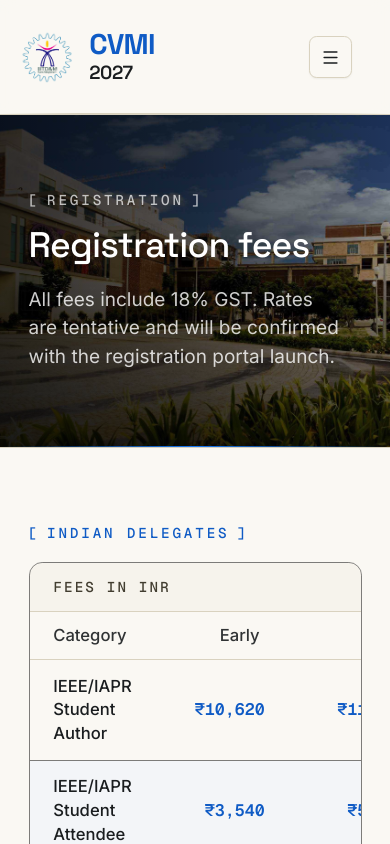
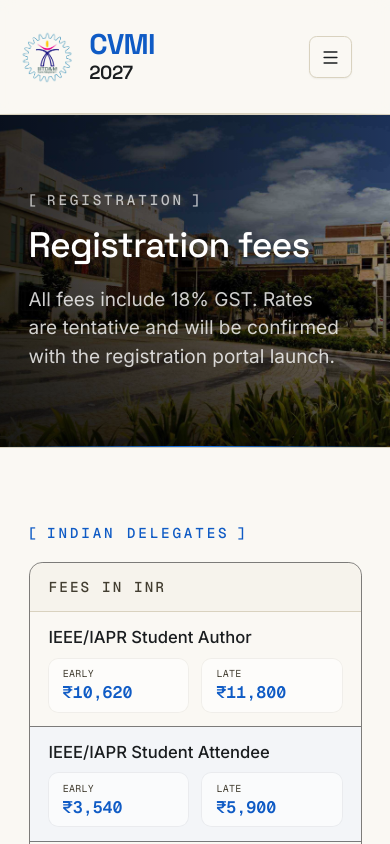
Before and after one commit to NSVEGUR/cvmi-2027, a Next.js app: page /registration in a window 390 px wide. Shown: the top 844 px of the page. Built offline with nearby package versions, Linux system fonts and the light colour scheme.

Commit message:
feat: update changes

```diff
--- a/app/layout.tsx
+++ b/app/layout.tsx
@@ -43,7 +43,7 @@ export default function RootLayout({
       lang="en"
       className={`${inter.variable} ${spaceGrotesk.variable} ${geistMono.variable} h-full antialiased`}
     >
-      <body className="min-h-full flex flex-col">
+      <body className="min-h-full flex flex-col overflow-x-hidden">
         <TooltipProvider>
           <SiteHeader />
           <main className="flex-1">{children}</main>
--- a/app/page.tsx
+++ b/app/page.tsx
@@ -52,7 +52,7 @@ export default function Home() {
 
       <section className="mx-auto max-w-5xl px-6  py-10">
         <Reveal>
-          <div className="relative grid gap-10 overflow-hidden rounded-2xl border border-border bg-gradient-to-br from-accent/70 via-accent/20 to-transparent p-8 shadow-md shadow-brand-accent/5 ring-1 ring-brand-accent/10 sm:grid-cols-2 sm:p-12">
+          <div className="relative grid grid-cols-1 gap-10 overflow-hidden rounded-2xl border border-border bg-gradient-to-br from-accent/70 via-accent/20 to-transparent p-8 shadow-md shadow-brand-accent/5 ring-1 ring-brand-accent/10 sm:grid-cols-2 sm:p-12">
             <div
               aria-hidden
               className="pointer-events-none absolute -right-16 -top-20 size-64 rounded-full bg-brand-accent/20 blur-3xl"
@@ -61,7 +61,7 @@ export default function Home() {
               aria-hidden
               className="pointer-events-none absolute -bottom-24 -left-10 size-56 rounded-full bg-brand-accent/10 blur-3xl"
             />
-            <div className="relative flex flex-col items-center text-center sm:border-r sm:border-border/70 sm:pr-10">
+            <div className="relative min-w-0 flex flex-col items-center text-center sm:border-r sm:border-border/70 sm:pr-10">
               <h2 className="font-heading text-xl font-medium tracking-tight sm:text-2xl">
                 About CVMI 2027
               </h2>
@@ -77,7 +77,7 @@ export default function Home() {
                 Kancheepuram from June 17-19, 2027.
               </p>
             </div>
-            <div className="relative flex flex-col items-center text-center sm:pl-10">
+            <div className="relative min-w-0 flex flex-col items-center text-center sm:pl-10">
               <h2 className="font-heading text-xl font-medium tracking-tight sm:text-2xl">
                 Venue
               </h2>
--- a/components/committee-section.tsx
+++ b/components/committee-section.tsx
@@ -14,7 +14,7 @@ function MemberCard({ member }: { member: CommitteeMember }) {
             alt={member.name}
             fill
             sizes="(min-width: 1024px) 200px, (min-width: 640px) 33vw, 50vw"
-            className="object-cover object-top transition-transform duration-300 group-hover/member:scale-105"
+            className="object-contain transition-transform duration-300 group-hover/member:scale-105"
           />
         ) : (
           <div className="flex h-full w-full items-center justify-center bg-primary/10 font-heading text-2xl text-primary">
--- a/components/countdown.tsx
+++ b/components/countdown.tsx
@@ -32,11 +32,11 @@ export function Countdown({ className }: { className?: string }) {
 
   return (
     <div className={className}>
-      <div className="flex items-center gap-2 sm:gap-3">
+      <div className="flex items-center justify-center gap-2 sm:gap-3">
         {units.map((unit) => (
           <div
             key={unit.key}
-            className="flex w-14 flex-col items-center rounded-lg border border-border bg-card/80 py-2 shadow-xs sm:w-16"
+            className="flex w-12 flex-col items-center rounded-lg border border-border bg-card/80 py-2 shadow-xs sm:w-16"
           >
             <span className="font-mono text-xl font-medium tabular-nums text-brand-accent-ink sm:text-2xl">
               {remaining ? remaining[unit.key].toString().padStart(2, "0") : "--"}
--- a/components/fee-table.tsx
+++ b/components/fee-table.tsx
@@ -4,14 +4,17 @@ import type { FeeRow } from "@/lib/data/fees";
 export function FeeTable({ title, rows }: { title: string; rows: FeeRow[] }) {
   return (
     <div className="overflow-hidden rounded-xl border border-black/50">
-      <div className="border-b border-border bg-secondary/40 px-5 py-3">
+      <div className="border-b border-border bg-secondary/40 px-4 py-3 sm:px-5">
         <h3 className="font-mono text-xs font-medium uppercase tracking-[0.15em] text-muted-foreground">
           {title}
         </h3>
       </div>
+
+      {/* sm+ : classic table row */}
+      <div className="hidden sm:block">
         <div className="flex items-center justify-between gap-4 border-b border-border px-5 py-2.5 text-sm font-medium text-foreground/90">
           <span>Category</span>
-        <span className="flex shrink-0 gap-6 sm:gap-10">
+          <span className="flex shrink-0 gap-10">
             <span className="w-24 text-right">Early</span>
             <span className="w-24 text-right">Late</span>
           </span>
@@ -26,7 +29,7 @@ export function FeeTable({ title, rows }: { title: string; rows: FeeRow[] }) {
               )}
             >
               <span className="text-sm font-medium">{row.category}</span>
-            <span className="flex shrink-0 gap-6 sm:gap-10">
+              <span className="flex shrink-0 gap-10">
                 <span className="w-24 text-right font-mono text-sm font-semibold text-brand-accent-ink">
                   {row.early}
                 </span>
@@ -38,5 +41,36 @@ export function FeeTable({ title, rows }: { title: string; rows: FeeRow[] }) {
           ))}
         </div>
       </div>
+
+      {/* mobile: stacked card per row, no horizontal scroll */}
+      <div className="divide-y divide-black/50 sm:hidden">
+        {rows.map((row, index) => (
+          <div
+            key={row.category}
+            className={cn("px-4 py-3", index % 2 === 1 && "bg-accent/40")}
+          >
+            <p className="text-sm font-medium leading-snug">{row.category}</p>
+            <div className="mt-2 flex gap-3">
+              <div className="flex-1 rounded-lg bg-card/60 px-3 py-1.5 ring-1 ring-black/[0.04]">
+                <p className="font-mono text-[10px] uppercase tracking-wide text-muted-foreground">
+                  Early
+                </p>
+                <p className="font-mono text-sm font-semibold text-brand-accent-ink">
+                  {row.early}
+                </p>
+              </div>
+              <div className="flex-1 rounded-lg bg-card/60 px-3 py-1.5 ring-1 ring-black/[0.04]">
+                <p className="font-mono text-[10px] uppercase tracking-wide text-muted-foreground">
+                  Late
+                </p>
+                <p className="font-mono text-sm font-semibold text-brand-accent-ink">
+                  {row.late}
+                </p>
+              </div>
+            </div>
+          </div>
+        ))}
+      </div>
+    </div>
   );
 }
--- a/components/site-header.tsx
+++ b/components/site-header.tsx
@@ -328,19 +328,6 @@ export function SiteHeader() {
                         </AccordionTrigger>
                         <AccordionContent className="pb-1 pl-3">
                           <div className="flex flex-col gap-0.5">
-                            {item.href ? (
-                              <Link
-                                href={item.href}
-                                className={cn(
-                                  "rounded-md px-3 py-2 text-sm hover:bg-brand-accent/20 hover:text-brand-accent-ink",
-                                  pathname === item.href
-                                    ? "font-medium text-brand-accent-ink"
-                                    : "text-muted-foreground",
-                                )}
-                              >
-                                Overview
-                              </Link>
-                            ) : null}
                             {item.children.map((child) => (
                               <MobileSubmenuChild
                                 key={child.href ?? child.label}
--- a/lib/data/nav.ts
+++ b/lib/data/nav.ts
@@ -106,7 +106,7 @@ export const navItems: NavItem[] = [
       },
       {
         label: "CVMI 2023",
-        href: "https://cvmi2023.iiitm.ac.in/",
+        href: "https://cvmi2023.vercel.app/",
         description: "ABV-IIITM Gwalior",
         external: true,
       },
```
Lines whose indentation alone changed are shown as unchanged.
